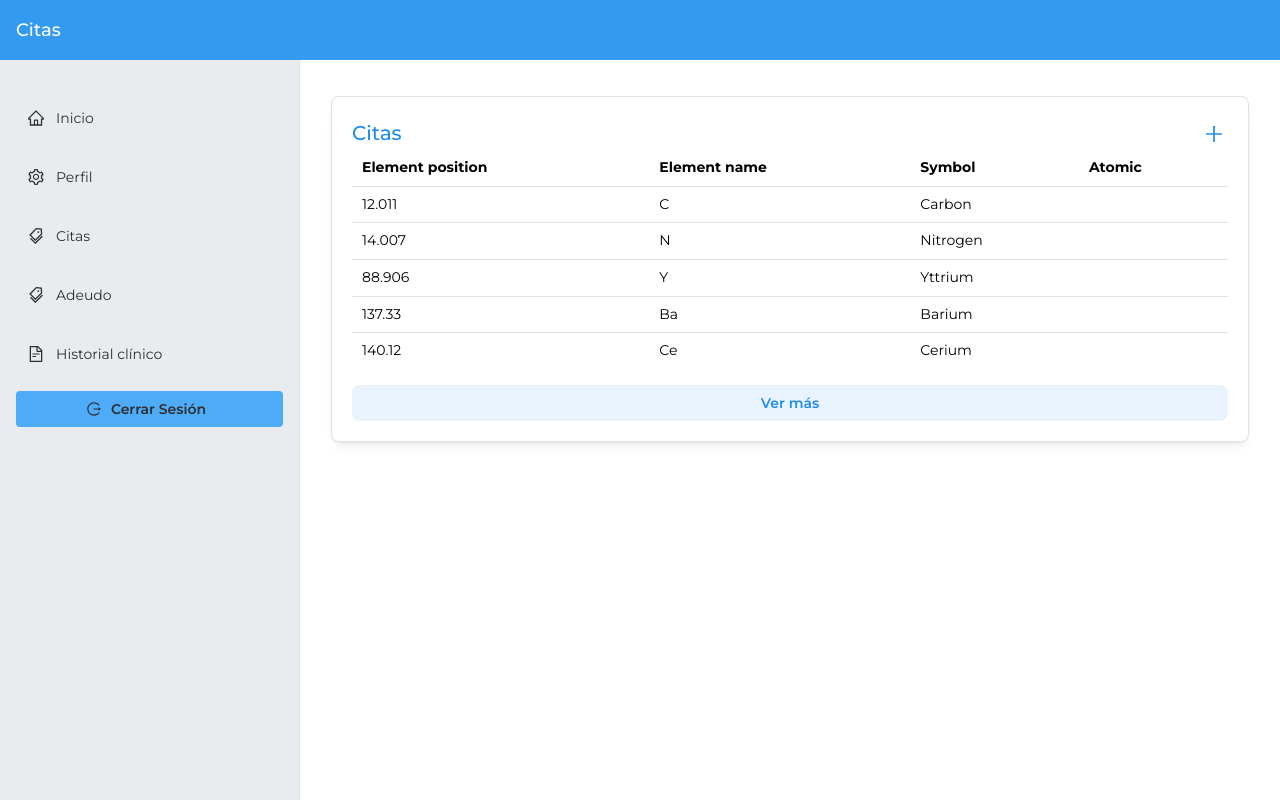
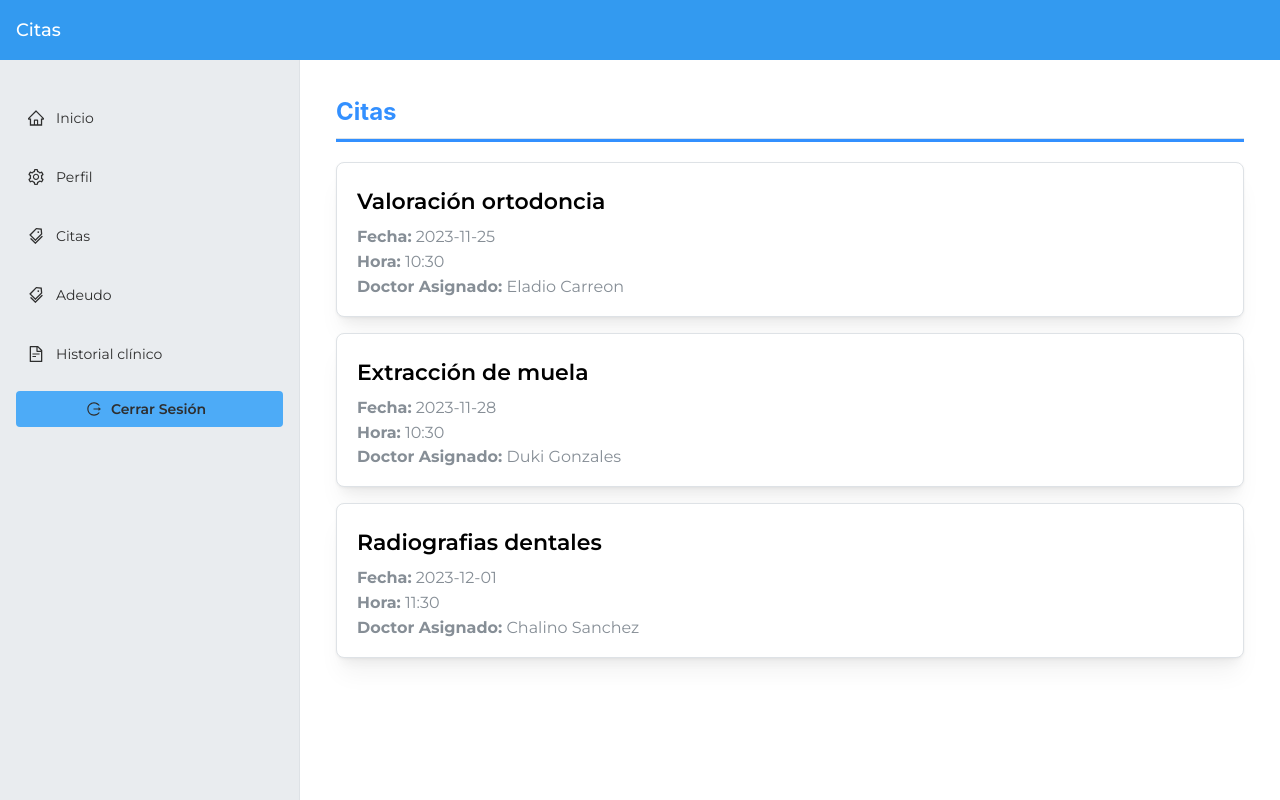
Before and after one commit to alanvviera/DentalSystem, a Next.js app: page /client-menu/appointments in a window 1280 px wide. Built offline with nearby package versions, Linux system fonts and the light colour scheme.

Commit message:
Changes in medicalHistory, appointment page and debt page

```diff
--- a/app/client-menu/appointments/page.tsx
+++ b/app/client-menu/appointments/page.tsx
@@ -1,36 +1,42 @@
-import AppointmentCard from "../../../components/dashboard2/AppointmentCard";
-import CustomCard from "../../../components/dashboard2/CustomCard";
-import CustomTable from "../../../components/dashboard2/CustomTable";
-import PendingAppointmentCard from "../../../components/dashboard2/PendingAppointmentsCard";
 import { Grid, GridCol, Text } from "@mantine/core";
 import React from "react";
+import TilesSection from "../../../components/tiles-viewer/TileSection";
+import CustomTile from "../../../components/tiles-viewer/CustomTile";
 
-type Item = {
-    position: number;
-    mass: number;
-    symbol: string;
-    name: string;
-  }
+type Appoint = {
+  id: number,
+  descripcion?: string;
+  fecha: string;
+  hora: string;
+  doctor: string;
+};
 
 const Page = () => {
-    const headers = ["Element position", "Element name", "Symbol", "Atomic"];
-    const items: Item[] = [
-      { position: 6, mass: 12.011, symbol: "C", name: "Carbon" },
-      { position: 7, mass: 14.007, symbol: "N", name: "Nitrogen" },
-      { position: 39, mass: 88.906, symbol: "Y", name: "Yttrium" },
-      { position: 56, mass: 137.33, symbol: "Ba", name: "Barium" },
-      { position: 58, mass: 140.12, symbol: "Ce", name: "Cerium" },
+  const citas: Appoint[] = [
+    { id:1, descripcion: "Valoración ortodoncia", fecha: "2023-11-25", hora: "10:30", doctor: "Eladio Carreon"},
+    { id:2, descripcion: "Extracción de muela", fecha: "2023-11-28", hora: "10:30", doctor: "Duki Gonzales"},
+    { id:3, descripcion: "Radiografias dentales", fecha: "2023-12-01", hora: "11:30", doctor: "Chalino Sanchez"},
   ];
 
-
-
   return (
-      <div>
-
-        <Grid px="15px" py="20px" gutter={{ base: 10, xs: "md", md: "xl" }}>
-          <GridCol  span={{ base: 12, sm: 6, lg: 12  }}>
-            <AppointmentCard baseLink="/client-menu/appointments" itemId="position" addButtonLink="/client-menu/appointments/create" headers={headers} items={items} />
+    <div style={{ margin: "20px" }}>
+      <TilesSection title="Citas" />
+      <Grid>
+        {citas.map((appt: Appoint, index: number) => (
+          <GridCol span={12} key={index}>
+            <CustomTile key={index} title={appt.descripcion}>
+              <Text size="md">
+                <strong>Fecha:</strong> {appt.fecha}
+              </Text>
+              <Text size="md">
+                <strong>Hora:</strong> {appt.hora}
+              </Text>
+              <Text size="md">
+                <strong>Doctor Asignado:</strong> {appt.doctor}
+              </Text>
+            </CustomTile>
           </GridCol>
+        ))}
       </Grid>
     </div>
   );
--- a/app/client-menu/medicalHistory/page.tsx
+++ b/app/client-menu/medicalHistory/page.tsx
@@ -0,0 +1,72 @@
+import React from "react";
+import "@mantine/core/styles.css";
+import { Grid, GridCol, Text } from "@mantine/core";
+import TilesSection from "../../../components/tiles-viewer/TileSection";
+import CustomStack from "../../../components/tiles-viewer/CustomStack";
+import CustomTile from "../../../components/tiles-viewer/CustomTile";
+
+type History = {
+  clinica: string;
+  imageUrl?: string;
+  fecha: string;
+  hora: string,
+  descripcion: string;
+  receta?: string;
+}
+
+const Page = () => {
+  const history: History[] = [
+    {
+      clinica: "Dental Gama",
+      imageUrl: "",
+      fecha: "2023-04-21",
+      hora: "10:30",
+      descripcion: "Valoración para posible tratamiento de ortodoncia",
+      receta: "No aplica",
+    },
+    {
+      clinica: "Medichal Tecnologies",
+      imageUrl: "",
+      fecha: "2023-07-14",
+      hora: "10:30",
+      descripcion: "Extracción de muelas del juicio",
+      receta: "Medicamento: Ibuprofeno 400 mg \nCantidad: 20 tabletas \nInstrucciones: Tomar 1 tableta cada 8 horas con alimentos.",
+    },
+    {
+      clinica: "Smiles",
+      imageUrl: "",
+      fecha: "2023-01-02",
+      hora: "11:30",
+      descripcion: "Revisión y limpieza bucal",
+      receta: "No aplica",
+    },
+  ];
+
+  return (
+    <div style={{ margin: "20px" }}>
+      <TilesSection title="Historial Medico" />
+      <Grid>
+        {history.map((appt: History, index: number) => (
+          <GridCol span={12} key={index}>
+            <CustomTile title={appt.clinica}>
+              <Text size="md">
+                <strong>Fecha:</strong> {appt.fecha}
+              </Text>
+              <Text size="md">
+                <strong>Hora:</strong> {appt.hora}
+              </Text>
+              <Text size="md">
+                <strong>Detalles de la cita:</strong> {appt.descripcion}
+              </Text>
+              <Text size="md">
+                <strong>Receta:</strong> {appt.receta}
+              </Text>
+            </CustomTile>
+          </GridCol>
+        ))}
+      </Grid>
+    </div>
+  );
+};
+
+export default Page;
--- a/app/client-menu/page.tsx
+++ b/app/client-menu/page.tsx
@@ -1,17 +1,14 @@
 import AppointmentCard from "../../components/dashboard2/AppointmentCard";
-import CustomCard from "../../components/dashboard2/CustomCard";
-import CustomTable from "../../components/dashboard2/CustomTable";
 import DebtCard from "../../components/dashboard2/DebtCard";
-import PendingAppointmentsCard from "../../components/dashboard2/PendingAppointmentsCard";
 import ProfileBanner from "../../components/dashboard2/ProfileBanner";
 import { Grid, GridCol, Text } from "@mantine/core";
 import React from "react";
 
-type Item = {
-  position: number;
-  mass: number;
-  symbol: string;
-  name: string;
+type Appoint = {
+  descripcion?: string;
+  fecha: string;
+  hora: string;
+  doctor: string;
 }
 
 type DebtData = {
@@ -21,13 +18,9 @@ type DebtData = {
 }
 
 const Page = () => {
-  const headers = ["Element position", "Element name", "Symbol", "Atomic"];
-  const items: Item[] = [
-    { position: 6, mass: 12.011, symbol: "C", name: "Carbon" },
-    { position: 7, mass: 14.007, symbol: "N", name: "Nitrogen" },
-    { position: 39, mass: 88.906, symbol: "Y", name: "Yttrium" },
-    { position: 56, mass: 137.33, symbol: "Ba", name: "Barium" },
-    { position: 58, mass: 140.12, symbol: "Ce", name: "Cerium" },
+  const headers = ["Tipo de cita", "Fecha", "Hora", "Doctor Asignado"];
+  const citas: Appoint[] = [
+    { descripcion: "Valoración ortodoncia", fecha: "2023-11-25", hora: "10:30", doctor: "Eladio Carreon"},
   ];
 
   const debtData: DebtData = {
@@ -45,7 +38,7 @@ const Page = () => {
           <DebtCard data={debtData} moreButtonLink="client-menu/debt" />
         </GridCol>
         <GridCol span={{ base: 12, sm: 6, lg: 8 }}>
-          <AppointmentCard baseLink="/client-menu/appointments" moreButtonLink="/client-menu/appointments" addButtonLink="/client-menu/appointments/create" itemId="position" headers={headers} items={items} />
+          <AppointmentCard baseLink="/client-menu/appointments" moreButtonLink="/client-menu/appointments" addButtonLink="/client-menu/appointments/create" itemId="position" headers={headers} items={citas} />
         </GridCol>
       </Grid>
     </div>
```
Also changed, not shown: app/client-menu/appointments/[appointmentId]/page.tsx (added). Lines whose indentation alone changed are shown as unchanged.
